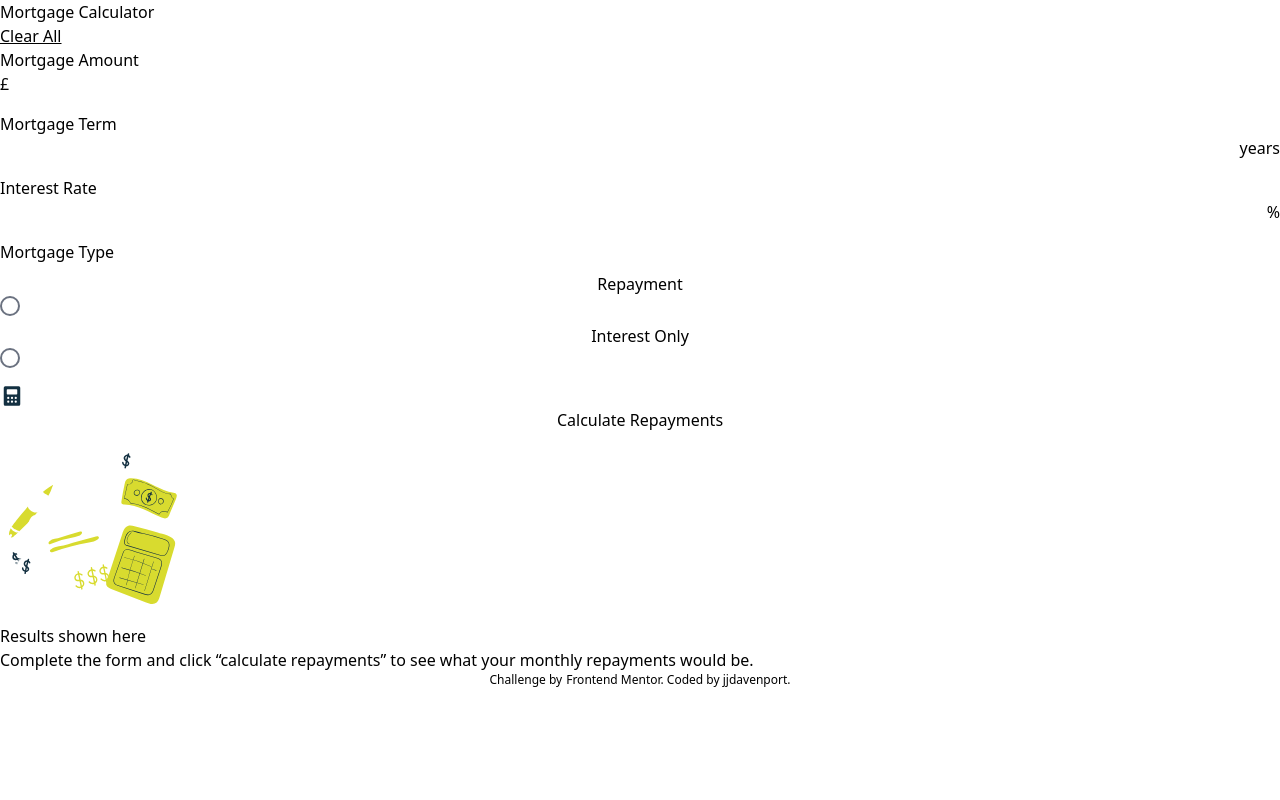
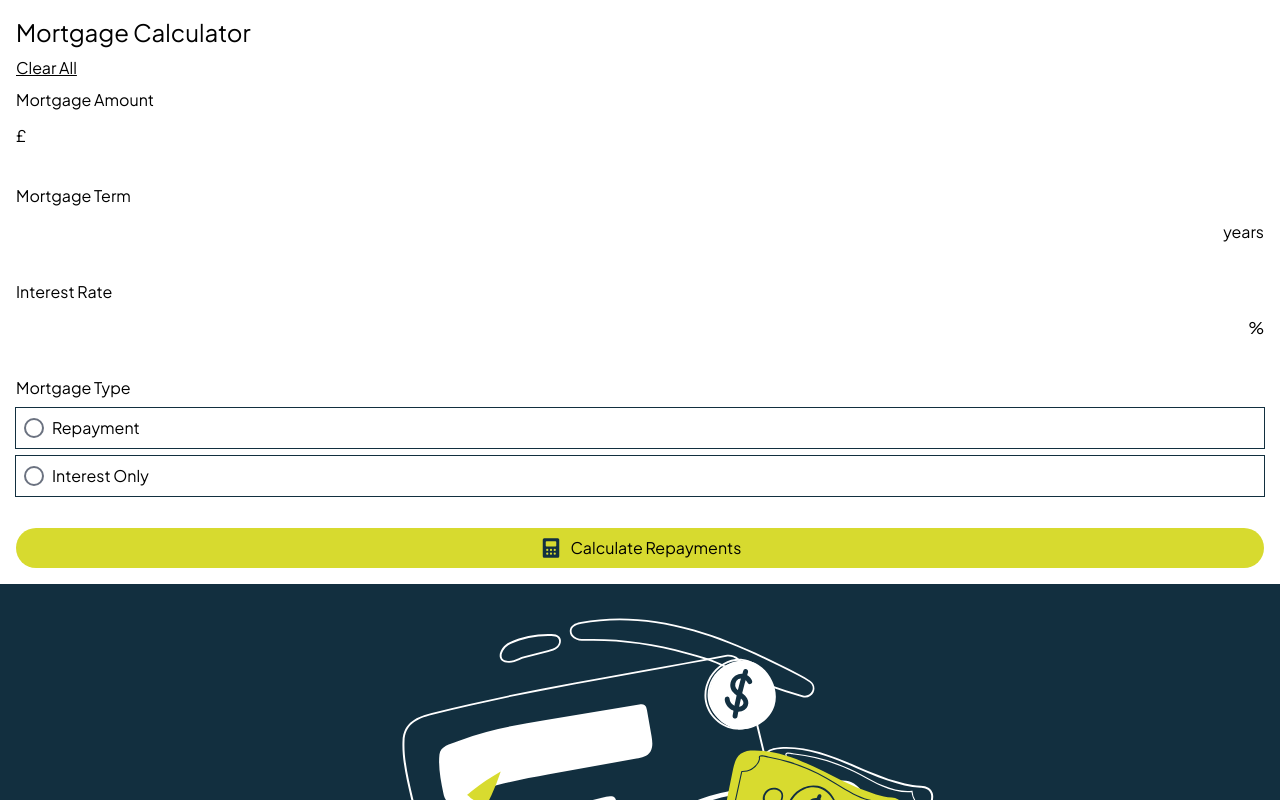
Before and after one commit to jjdavenport/mortgage-repayment-calculator-main, a React (Vite) app: page / in a window 1280 px wide. Shown: the top 800 px of the page. Built offline with nearby package versions, Linux system fonts and the light colour scheme.

Commit message:
add total and monthly states

```diff
--- a/src/App.jsx
+++ b/src/App.jsx
@@ -11,6 +11,8 @@ function App() {
   const [button, setButton] = useState(false);
   const [error, setError] = useState({});
   const [submitted, setSubmitted] = useState(false);
+  const [submitTotal, setSubmitTotal] = useState("");
+  const [submitMonthly, setSubmitMonthly] = useState("");
 
   const validate = () => {
     const blank = "This field is required";
@@ -36,6 +38,8 @@ function App() {
     e.preventDefault();
     if (validate()) {
       setSubmitted(true);
+      setSubmitMonthly(monthly());
+      setSubmitTotal(total());
     } else {
       setSubmitted(false);
     }
@@ -73,6 +77,8 @@ function App() {
 
   return (
     <>
+      <div className="font-custom text-base">
+        <main>
           <Form
             onClick={clear}
             onSubmit={submit}
@@ -87,8 +93,14 @@ function App() {
             error={error}
             setError={setError}
           />
-      {submitted ? <Results monthly={monthly} total={total} /> : <Empty />}
+          {submitted ? (
+            <Results monthly={() => submitMonthly} total={() => submitTotal} />
+          ) : (
+            <Empty />
+          )}
+        </main>
         <Footer />
+      </div>
     </>
   );
 }
--- a/src/components/empty.jsx
+++ b/src/components/empty.jsx
@@ -3,9 +3,9 @@ import icon from "./assets/illustration-empty.svg";
 const Empty = () => {
   return (
     <>
-      <section>
-        <img src={icon} />
-        <span>Results shown here</span>
+      <section className="bg-slate900 flex flex-col items-center justify-center gap-2 p-4 text-center text-white">
+        <img className="w-1/2" src={icon} />
+        <h3>Results shown here</h3>
         <p>
           Complete the form and click “calculate repayments” to see what your
           monthly repayments would be.
--- a/src/components/form.jsx
+++ b/src/components/form.jsx
@@ -45,17 +45,18 @@ const Form = ({
 
   return (
     <>
-      <main>
-        <h1>Mortgage Calculator</h1>
-        <button className="underline" onClick={onClick}>
+      <section className="flex flex-col gap-2 p-4">
+        <h1 className="text-2xl">Mortgage Calculator</h1>
+        <button className="w-fit text-left underline" onClick={onClick}>
           Clear All
         </button>
-        <form noValidate onSubmit={onSubmit} className="flex flex-col gap-4">
-          <label className="flex flex-col">
+        <form noValidate onSubmit={onSubmit} className="flex flex-col gap-8">
+          <label className="flex flex-col gap-2">
             Mortgage Amount
-            <div>
+            <div className="hover:outline-lime focus-within:outline-lime group flex cursor-pointer items-center gap-2 focus-within:outline focus-within:outline-1 hover:outline hover:outline-1">
               <span>£</span>
               <input
+                className="cursor-pointer p-1 outline-none"
                 onBlur={(e) => blur("amount", e)}
                 onChange={(e) => change("amount", e)}
                 value={amount}
@@ -64,58 +65,71 @@ const Form = ({
             </div>
             {error.amount && <span>{error.amount}</span>}
           </label>
-          <label className="flex flex-col">
+          <label className="flex flex-col gap-2">
             Mortgage Term
-            <div className="flex flex-row-reverse">
-              <span>years</span>
+            <div className="hover:outline-lime focus-within:outline-lime group flex cursor-pointer flex-row items-center focus-within:outline focus-within:outline-1 hover:outline hover:outline-1">
               <input
+                className="w-full cursor-pointer p-1 outline-none"
                 onBlur={(e) => blur("term", e)}
                 onChange={(e) => change("term", e)}
                 value={term}
                 type="number"
               />
+              <span>years</span>
             </div>
-            {error.term && <span>{error.term}</span>}
+            {error.term && <span className="text-red">{error.term}</span>}
           </label>
-          <label className="flex flex-col">
+          <label className="flex flex-col gap-2">
             Interest Rate
-            <div className="flex flex-row-reverse">
-              <span>%</span>
+            <div className="hover:outline-lime focus-within:outline-lime group flex w-full cursor-pointer flex-row items-center outline-none focus-within:outline focus-within:outline-1 hover:outline hover:outline-1">
               <input
+                className="w-full cursor-pointer p-1 outline-none"
                 onBlur={(e) => blur("rate", e)}
                 onChange={(e) => change("rate", e)}
                 value={rate}
                 type="number"
               />
+              <span>%</span>
             </div>
-            {error.rate && <span>{error.rate}</span>}
+            {error.rate && <span className="text-red">{error.rate}</span>}
           </label>
           <label className="flex flex-col gap-2">
             Mortgage Type
-            <button type="button" onClick={() => click("repayment")}>
-              Repayment
+            <button
+              className="outline-slate900 flex items-center gap-2 p-2 outline outline-1"
+              type="button"
+              onClick={() => click("repayment")}
+            >
               <div
                 className={`flex h-5 w-5 cursor-pointer items-center justify-center rounded-full border-2 border-gray-500 ${
-                  button === "repayment" ? "bg-blue-500" : "bg-transparent"
+                  button === "repayment" ? "bg-lime" : "bg-transparent"
                 }`}
               ></div>
+              Repayment
             </button>
-            <button type="button" onClick={() => click("interest")}>
-              Interest Only
+            <button
+              type="button"
+              className="outline-slate900 flex items-center gap-2 p-2 outline outline-1"
+              onClick={() => click("interest")}
+            >
               <div
                 className={`flex h-5 w-5 cursor-pointer items-center justify-center rounded-full border-2 border-gray-500 ${
-                  button === "interest" ? "bg-blue-500" : "bg-transparent"
+                  button === "interest" ? "bg-lime" : "bg-transparent"
                 }`}
               ></div>
+              Interest Only
             </button>
-            {error.button && <span>{error.button}</span>}
+            {error.button && <span className="text-red">{error.button}</span>}
           </label>
-          <button type="submit">
+          <button
+            className="bg-lime flex w-full justify-center gap-2 rounded-full p-2"
+            type="submit"
+          >
             <img src={icon} />
             Calculate Repayments
           </button>
         </form>
-      </main>
+      </section>
     </>
   );
 };
--- a/src/components/results.jsx
+++ b/src/components/results.jsx
@@ -1,17 +1,23 @@
 const Results = ({ total, monthly }) => {
   return (
     <>
-      <section className="flex flex-col">
+      <section className="bg-slate900 flex flex-col justify-center gap-2 p-4 text-left text-white">
         <h2>Your results</h2>
         <p>
           Your results are shown below based on the information you provided. To
           adjust the results, edit the form and click “calculate repayments”
           again.
         </p>
-        <span>Your monthly repayments</span>
-        <span>{monthly()}</span>
-        <span>Total you'll repay over the term</span>
-        <span>{total()}</span>
+        <div className="flex flex-col gap-2 rounded-lg bg-black p-2">
+          <div className="flex flex-col gap-2">
+            <span>Your monthly repayments</span>
+            <span>{monthly()}</span>
+          </div>
+          <div className="flex flex-col gap-2">
+            <span>Total you'll repay over the term</span>
+            <span>{total()}</span>
+          </div>
+        </div>
       </section>
     </>
   );
--- a/src/index.css
+++ b/src/index.css
@@ -1,3 +1,4 @@
+@import url("https://fonts.googleapis.com/css2?family=Plus+Jakarta+Sans:ital,wght@0,200..800;1,200..800&display=swap");
 @tailwind base;
 @tailwind components;
 @tailwind utilities;
--- a/tailwind.config.js
+++ b/tailwind.config.js
@@ -2,7 +2,21 @@
 export default {
   content: ["./src/**/*.{html,js,jsx}", "./index.html"],
   theme: {
-    extend: {},
+    extend: {
+      fontFamily: {
+        custom: ["plus jakarta sans", "sans-serif"],
+      },
+      colors: {
+        lime: "hsl(61, 70%, 52%)",
+        red: "hsl(4, 69%, 50%)",
+        white: "hsl(0, 0%, 100%)",
+        slate100: "hsl(202, 86%, 94%)",
+        slate300: "hsl(203, 41%, 72%)",
+        slate500: "hsl(200, 26%, 54%)",
+        slate700: "hsl(200, 24%, 40%)",
+        slate900: "hsl(202, 55%, 16%)",
+      },
+    },
   },
   plugins: [],
 };
```
Lines whose indentation alone changed are shown as unchanged.
